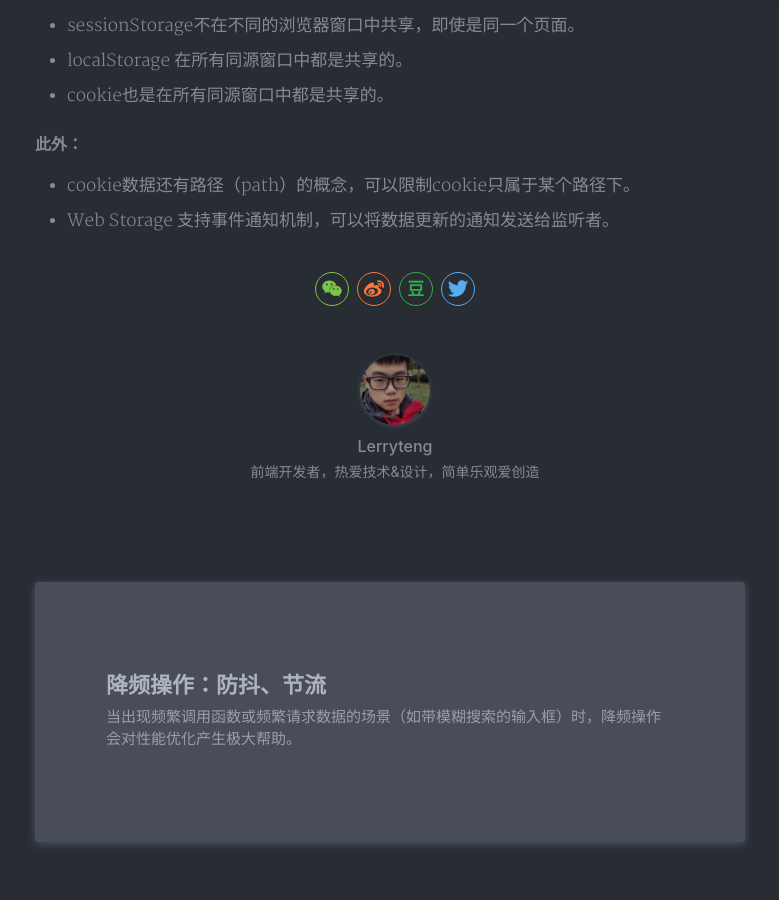
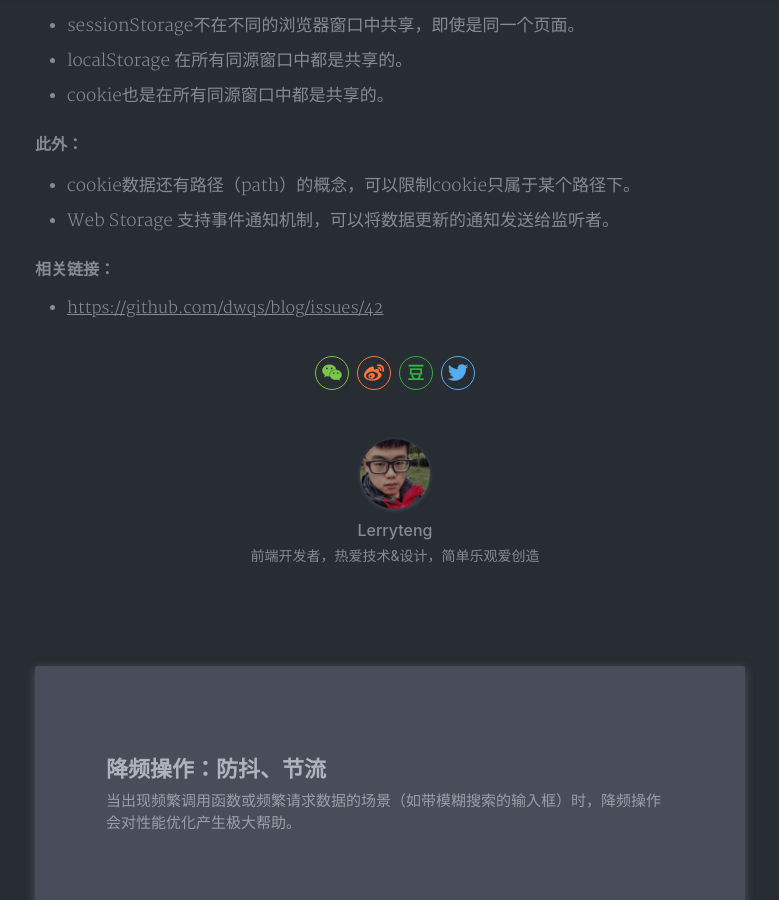
Before and after one commit to Lerryteng/Lerryteng.github.io, a Jekyll site: the page built from _posts/2018-11-08-浏览器缓存了解一下.md, in a window 1280 px wide and 900 px high, scrolled down 1310 px. Shown: the whole window, without its empty margins (245-1024 px from the left). Built offline with Jekyll 4.4.1, drawn with Linux system fonts in a browser that asks for light colours; nearby versions of some CDN libraries; a style sheet for code colours, icons or effects is not loaded.

Commit message:
update browser storage

```diff
--- a/_posts/2018-11-08-浏览器缓存了解一下.md
+++ b/_posts/2018-11-08-浏览器缓存了解一下.md
@@ -59,3 +59,8 @@ tags: browser
 - cookie数据还有路径（path）的概念，可以限制cookie只属于某个路径下。
 
 - Web Storage 支持事件通知机制，可以将数据更新的通知发送给监听者。
+
+
+#### 相关链接：
+
+- [https://github.com/dwqs/blog/issues/42](https://github.com/dwqs/blog/issues/42)
```
Also changed, not shown: _posts/2018-11-06-ES6-Module怎么用.md (+1 -1 lines).
